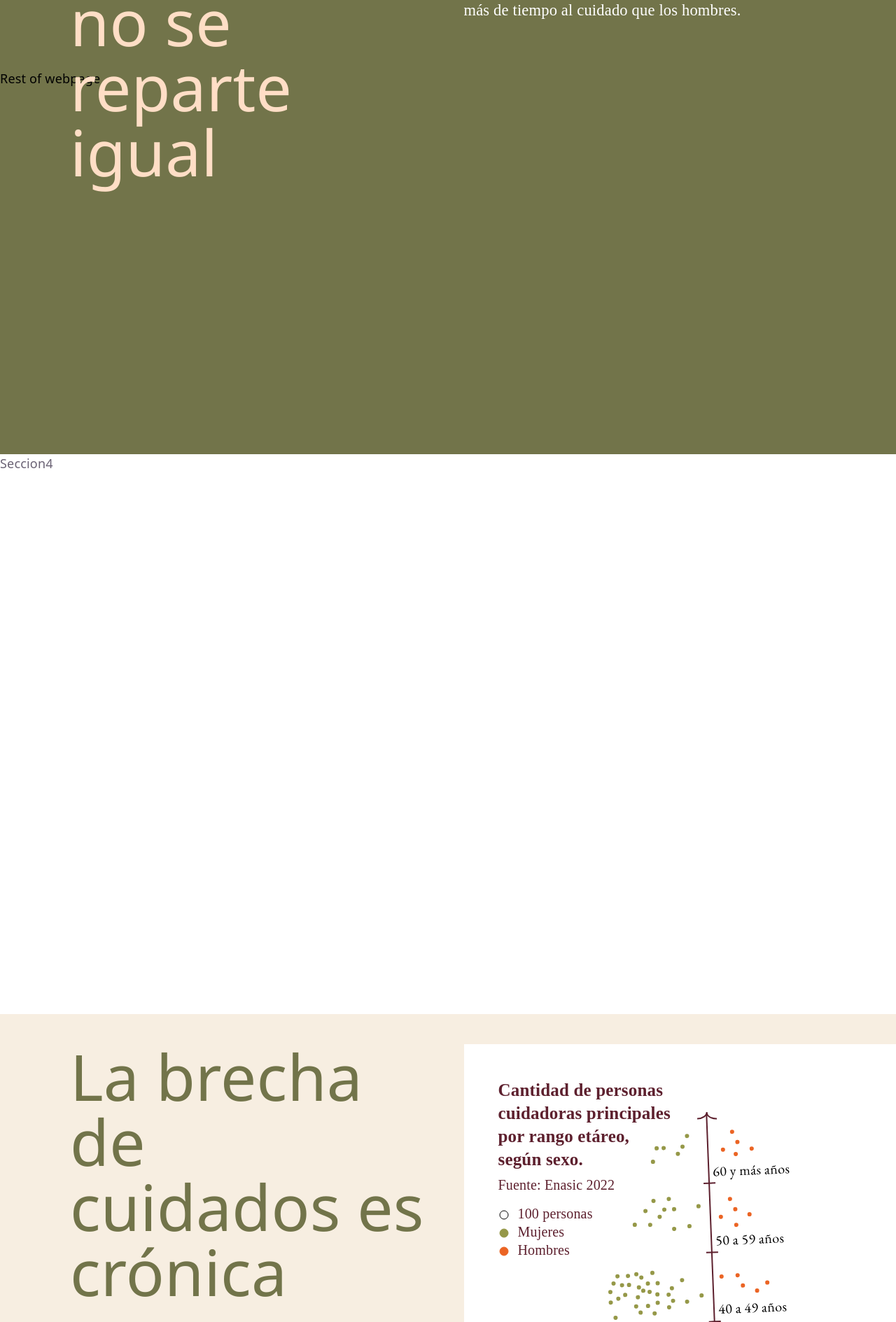
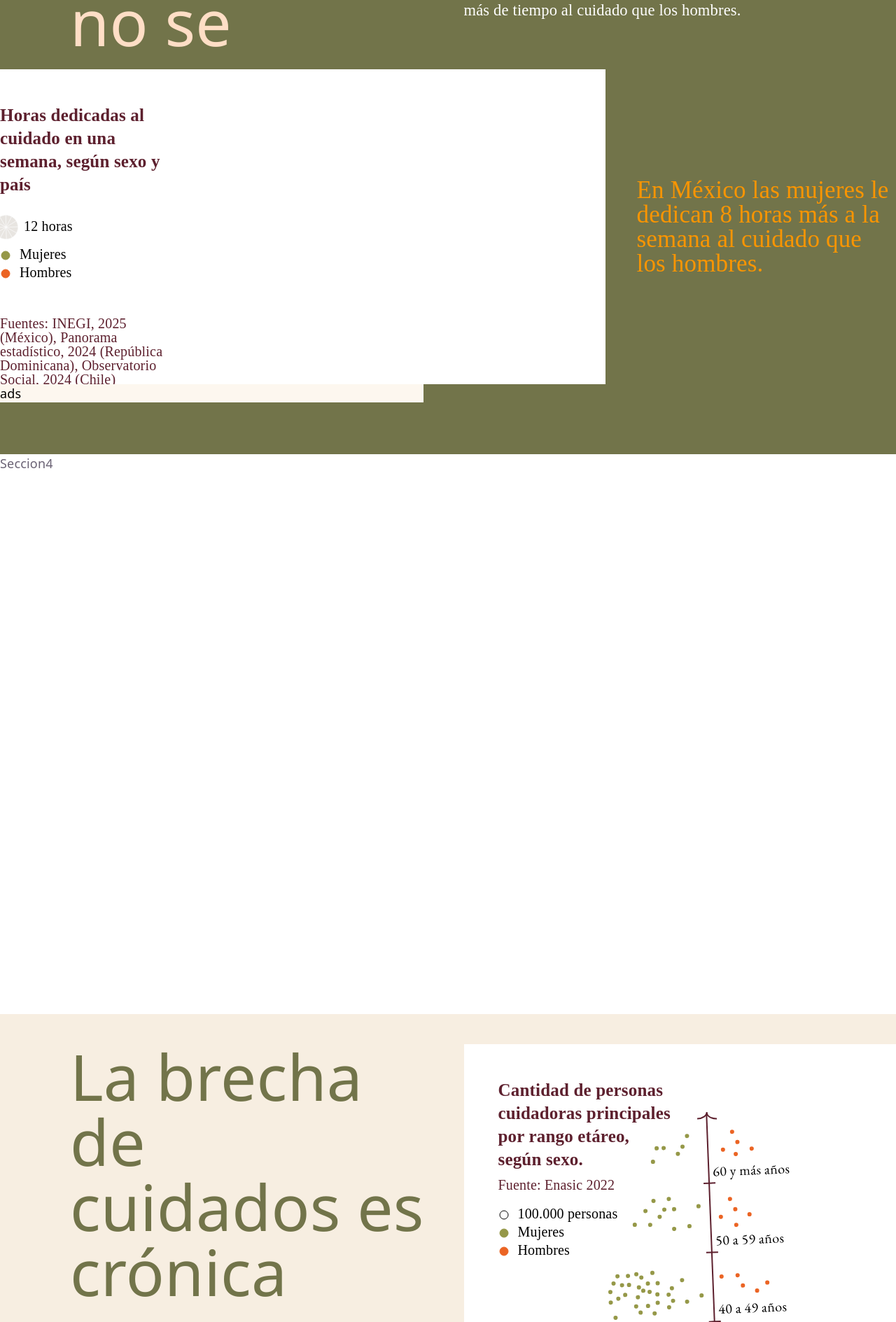
Before and after one commit to dataista-studio/cuidados-circulares, a React (Vite) app: page / in a window 1280 px wide. Shown: the part 2551-4440 px from the top of the page at 70% size. Built offline with nearby package versions, Linux system fonts and the light colour scheme; a web font is replaced by a local one.

Commit message:
update legends

```diff
--- a/src/index.css
+++ b/src/index.css
@@ -53,6 +53,7 @@
   --color-burdeo: #5D202E;
   --color-blanco: #FFFFFF;
   --color-gris: #E8E5E1;
+  --color-negro: #000000;
 }
 
 body {
--- a/src/screens/SeccionIII.jsx
+++ b/src/screens/SeccionIII.jsx
@@ -1,9 +1,16 @@
 import Title from "./seccionIII/Title";
 import Paragraph from "./seccionIII/Paragraph";
+import ChartText from "./seccionIII/ChartText";
+import ChartTitle from "./seccionV/ChartTitle";
+import ChartSource from "./seccionV/ChartSource";
+import ChartLegend from "./seccionIII/ChartLegend";
 
 export default function SeccionIII() {
     const title = "El tiempo no se reparte igual";
     const paragraphText = "Cuidar implica invertir tiempo en ello. Todas las personas contamos con solo 24 horas durante un día para realizar nuestras tareas. De ellas, las mujeres de Latinoamérica y El Caribe, destinan el doble o triple más de tiempo al cuidado que los hombres.";
+    const chartText = "En México las mujeres le dedican 8 horas más a la semana al cuidado que los hombres.";
+    const chartTitle = "Horas dedicadas al cuidado en una semana, según sexo y país";
+    const chartSource = "Fuentes: INEGI, 2025 (México), Panorama estadístico, 2024 (República Dominicana), Observatorio Social, 2024 (Chile)";
 
     return (
         <div className="w-screen h-screen bg-verde-oscuro flex flex-col">
@@ -36,8 +43,21 @@ export default function SeccionIII() {
                 </div>
 
             </div>
-            <div className="text-black">
-                Rest of webpage
+            <div className="text-black flex flex-row gap-10">
+                <div className="h-[calc(100vh-350px)] w-[70%] bg-blanco pt-[49px] relative flex flex-col">
+                    <div className="w-[30%] h-full">
+                        <ChartTitle chartTitle={chartTitle} />
+                        <ChartLegend />
+                        <ChartSource chartSource={chartSource} />
+                    </div>
+                    <div className="w-[70%] bg-[#FDF7EF] h-full">
+                        ads
+                    </div>
+                </div>
+                <div className="w-[30%] self-center">
+                    <ChartText charText={chartText} />
+                </div>
+
             </div>
         </div>
     )
--- a/src/screens/SeccionV.jsx
+++ b/src/screens/SeccionV.jsx
@@ -64,9 +64,9 @@ export default function SeccionV() {
                         <div className="w-[247px] ml-[49px]">
                             <ChartTitle chartTitle={chartTitle} />
                             <ChartSource chartSource={chartSource} />
-                            {selectedCountry === 'México' && <LegendItem fill={"none"} stroke={"#000"} text={"100 personas"} />}
-                            <LegendItem fill={verde} stroke={verde} text={"Mujeres"} />
-                            <LegendItem fill={naranjo} stroke={naranjo} text={"Hombres"} />
+                            {selectedCountry === 'México' && <LegendItem fill={"none"} stroke={"#000"} text={"100.000 personas"} size={12}/>}
+                            <LegendItem fill={verde} stroke={verde} text={"Mujeres"} size={12} />
+                            <LegendItem fill={naranjo} stroke={naranjo} text={"Hombres"} size={12} />
                         </div>
                         <ChartVariable chartVariable={chartVariable} />
                         <Chart country={selectedCountry} />
--- a/src/screens/seccionV/LegendItem.jsx
+++ b/src/screens/seccionV/LegendItem.jsx
@@ -6,7 +6,7 @@ export default function LegendItem({ fill, stroke, text }) {
             <svg className="inline mr-[12px]" width={width} height={width}>
                 <circle r={size/2} cx={width/2} cy={width/2} stroke={stroke} fill={fill} strokeWidth={1}/>
             </svg>
-            <span className="text-[20px] text-burdeo font-serif leading-[20px] font-normal">
+            <span className="text-[20px] text-negro font-serif leading-[20px] font-normal">
                 {text}
             </span>
         </div>
```
